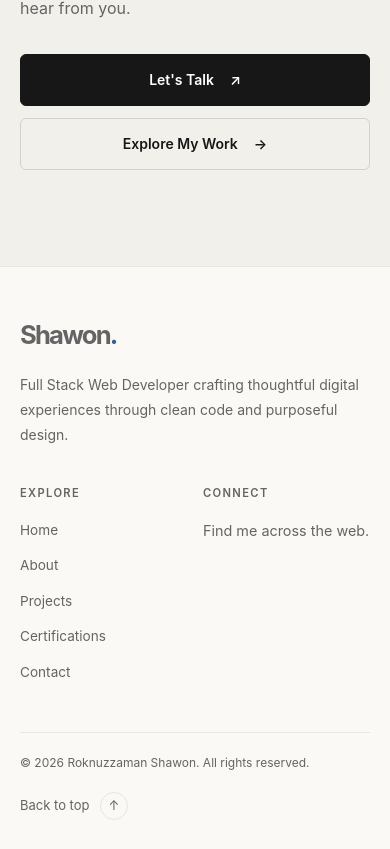
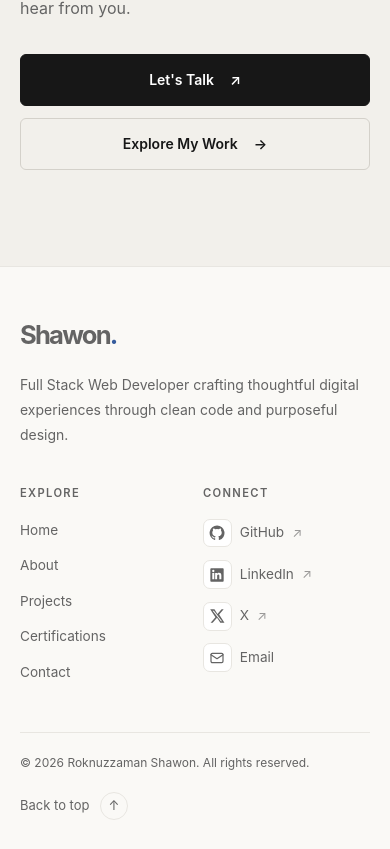
Before and after one commit to Shawon-lab-debug/shawon-portfolio, a React (Vite) app in the folder shawon-portfolio/: page / in a window 390 px wide. Shown: the part 7905-8754 px from the top of the page. Built offline with nearby package versions, Linux system fonts and the light colour scheme.

Commit message:
style: add brand-specific social icon hover effects

```diff
--- a/shawon-portfolio/src/layouts/MainLayout.css
+++ b/shawon-portfolio/src/layouts/MainLayout.css
@@ -64,7 +64,8 @@
   text-transform: uppercase;
 }
 
-.footer-link-list {
+.footer-link-list,
+.footer-social-list {
   display: flex;
   flex-direction: column;
   gap: 0.9rem;
@@ -75,9 +76,9 @@
 
 .footer-link-list a {
   display: inline-flex;
+  width: fit-content;
   align-items: center;
   gap: 0.35rem;
-  width: fit-content;
   color: var(--color-text-secondary);
   font-size: 0.9rem;
   text-decoration: none;
@@ -91,11 +92,92 @@
   transform: translateX(3px);
 }
 
-.footer-link-list a:focus-visible,
-.footer-logo:focus-visible,
-.footer-back-to-top:focus-visible {
-  outline: 2px solid var(--color-accent, #315fa8);
-  outline-offset: 5px;
+.footer-social-link {
+  display: inline-flex;
+  width: fit-content;
+  align-items: center;
+  gap: 0.75rem;
+  color: var(--color-text-secondary);
+  font-size: 0.9rem;
+  text-decoration: none;
+  transition:
+    color 180ms ease,
+    transform 180ms ease;
+}
+
+.footer-social-link:not(.footer-social-link-disabled):hover {
+  color: var(--color-text);
+  transform: translateX(3px);
+}
+
+.footer-social-icon {
+  display: inline-grid;
+  width: 2rem;
+  height: 2rem;
+  flex-shrink: 0;
+  place-items: center;
+  border: 1px solid var(--color-border);
+  border-radius: 8px;
+  background: var(--color-surface, var(--color-background));
+  color: var(--color-text);
+  transition:
+    background 220ms ease,
+    border-color 220ms ease,
+    color 220ms ease,
+    transform 220ms ease;
+}
+
+.footer-social-icon svg {
+  display: block;
+  width: 1rem;
+  height: 1rem;
+}
+
+/* GitHub: Original dark brand color */
+.footer-social-link:not(.footer-social-link-disabled):hover
+  .footer-social-icon-github {
+  border-color: #181717;
+  background: #181717;
+  color: #fff;
+}
+
+/* LinkedIn: Official brand blue */
+.footer-social-link:not(.footer-social-link-disabled):hover
+  .footer-social-icon-linkedin {
+  border-color: #0a66c2;
+  background: #0a66c2;
+  color: #fff;
+}
+
+/* X: Black background with white logo */
+.footer-social-link:not(.footer-social-link-disabled):hover
+  .footer-social-icon-x {
+  border-color: #000;
+  background: #000;
+  color: #fff;
+}
+
+/* Email: Website accent color */
+.footer-social-link:not(.footer-social-link-disabled):hover
+  .footer-social-icon-email {
+  border-color: var(--color-accent, #315fa8);
+  background: var(--color-accent, #315fa8);
+  color: #fff;
+}
+
+/* Subtle icon lift on hover */
+.footer-social-link:not(.footer-social-link-disabled):hover
+  .footer-social-icon {
+  transform: translateY(-2px);
+}
+
+.footer-social-label {
+  white-space: nowrap;
+}
+
+.footer-social-link-disabled {
+  cursor: default;
+  opacity: 0.7;
 }
 
 .footer-external {
@@ -103,11 +185,12 @@
   opacity: 0.65;
 }
 
-.footer-social-placeholder {
-  margin: 0;
-  color: var(--color-text-secondary);
-  font-size: 0.9rem;
-  line-height: 1.7;
+.footer-link-list a:focus-visible,
+.footer-social-link:focus-visible,
+.footer-logo:focus-visible,
+.footer-back-to-top:focus-visible {
+  outline: 2px solid var(--color-accent, #315fa8);
+  outline-offset: 5px;
 }
 
 .footer-bottom {
@@ -203,12 +286,24 @@
     font-size: 0.7rem;
   }
 
-  .footer-link-list {
+  .footer-link-list,
+  .footer-social-list {
     gap: 0.8rem;
   }
 
-  .footer-link-list a {
+  .footer-link-list a,
+  .footer-social-link {
     font-size: 0.85rem;
+  }
+
+  .footer-social-link {
+    gap: 0.5rem;
+  }
+
+  .footer-social-icon {
+    width: 1.8rem;
+    height: 1.8rem;
+    border-radius: 7px;
   }
 
   .footer-bottom {
@@ -227,12 +322,20 @@
 
 @media (prefers-reduced-motion: reduce) {
   .footer-link-list a,
+  .footer-social-link,
+  .footer-social-icon,
   .footer-back-to-top,
   .footer-back-to-top span {
     transition: none;
   }
 
-  .footer-link-list a:hover {
+  .footer-link-list a:hover,
+  .footer-social-link:not(.footer-social-link-disabled):hover {
+    transform: none;
+  }
+
+  .footer-social-link:not(.footer-social-link-disabled):hover
+    .footer-social-icon {
     transform: none;
   }
 
--- a/shawon-portfolio/src/layouts/MainLayout.tsx
+++ b/shawon-portfolio/src/layouts/MainLayout.tsx
@@ -14,11 +14,71 @@ const footerLinks = [
 ];
 
 const socialLinks = [
-  { label: 'GitHub', href: '' },
-  { label: 'LinkedIn', href: '' },
-  { label: 'LeetCode', href: '' },
-  { label: 'Email', href: '' },
+  {
+    label: 'GitHub',
+    href: 'https://github.com/Shawon-lab-debug',
+    icon: 'github',
+  },
+  {
+    label: 'LinkedIn',
+    href: 'https://www.linkedin.com/in/roknuzzaman-shawon-884454400/',
+    icon: 'linkedin',
+  },
+  {
+    label: 'X',
+    href: 'https://x.com/Roknuzzama24402',
+    icon: 'x',
+  },
+  {
+    label: 'Email',
+    href: 'roknuzzamanshawon2022@gmail.com',
+    icon: 'email',
+  },
 ];
+
+function SocialIcon({ name }: { name: string }) {
+  switch (name) {
+    case 'github':
+      return (
+        <svg viewBox="0 0 24 24" fill="currentColor" aria-hidden="true">
+          <path d="M12 .9a11.1 11.1 0 0 0-3.51 21.63c.56.1.76-.24.76-.54v-2.08c-3.1.67-3.76-1.32-3.76-1.32-.5-1.29-1.23-1.63-1.23-1.63-1.01-.69.08-.68.08-.68 1.12.08 1.71 1.15 1.71 1.15.99 1.7 2.6 1.21 3.23.93.1-.72.39-1.21.7-1.49-2.47-.28-5.07-1.24-5.07-5.51 0-1.22.44-2.22 1.15-3-.12-.28-.5-1.42.11-2.96 0 0 .94-.3 3.05 1.15a10.6 10.6 0 0 1 5.55 0c2.12-1.44 3.05-1.15 3.05-1.15.61 1.54.23 2.68.11 2.96.72.78 1.15 1.78 1.15 3.01 0 4.28-2.6 5.22-5.08 5.5.4.35.75 1.03.75 2.08v3.09c0 .3.2.65.77.54A11.1 11.1 0 0 0 12 .9Z" />
+        </svg>
+      );
+
+    case 'linkedin':
+      return (
+        <svg viewBox="0 0 24 24" fill="currentColor" aria-hidden="true">
+          <path d="M20.45 2H3.55C2.69 2 2 2.68 2 3.52v16.96c0 .84.69 1.52 1.55 1.52h16.9c.86 0 1.55-.68 1.55-1.52V3.52c0-.84-.69-1.52-1.55-1.52ZM7.93 18.45H4.96V9h2.97v9.45ZM6.45 7.71a1.72 1.72 0 1 1 0-3.44 1.72 1.72 0 0 1 0 3.44Zm12 10.74h-2.97v-4.6c0-1.1-.02-2.51-1.53-2.51-1.53 0-1.76 1.2-1.76 2.43v4.68H9.22V9h2.85v1.29h.04c.4-.75 1.37-1.53 2.82-1.53 3.01 0 3.57 1.98 3.57 4.55v5.14Z" />
+        </svg>
+      );
+
+    case 'x':
+      return (
+        <svg viewBox="0 0 24 24" fill="currentColor" aria-hidden="true">
+          <path d="M18.9 2H22l-6.78 7.75L23.2 22h-6.25l-4.9-7.44L5.54 22H2.4l7.25-8.29L1.8 2h6.4l4.43 6.9L18.9 2Zm-1.1 17.86h1.73L7.27 4.03H5.42L17.8 19.86Z" />
+        </svg>
+      );
+
+    case 'email':
+      return (
+        <svg
+          viewBox="0 0 24 24"
+          fill="none"
+          stroke="currentColor"
+          strokeWidth="1.8"
+          strokeLinecap="round"
+          strokeLinejoin="round"
+          aria-hidden="true"
+        >
+          <rect x="3" y="5" width="18" height="14" rx="2" />
+          <path d="m3 7 9 6 9-6" />
+        </svg>
+      );
+
+    default:
+      return null;
+  }
+}
 
 function MainLayout() {
   const handleBackToTop = () => {
@@ -67,34 +127,60 @@ function MainLayout() {
             <div className="footer-social">
               <h2 className="footer-heading">Connect</h2>
 
-              <ul className="footer-link-list">
-                {socialLinks
-                  .filter((link) => link.href.trim() !== '')
-                  .map((link) => (
+              <ul className="footer-social-list">
+                {socialLinks.map((link) => (
                   <li key={link.label}>
-                      {link.label === 'Email' ? (
-                        <a href={`mailto:${link.href}`}>{link.label}</a>
-                      ) : (
+                    {link.href.trim() !== '' ? (
                       <a
-                          href={link.href}
-                          target="_blank"
-                          rel="noreferrer"
+                        className="footer-social-link"
+                        href={
+                          link.icon === 'email'
+                            ? `mailto:${link.href}`
+                            : link.href
+                        }
+                        target={link.icon === 'email' ? undefined : '_blank'}
+                        rel={link.icon === 'email' ? undefined : 'noreferrer'}
+                        aria-label={link.label}
+                        title={link.label}
                       >
+                        <span
+                          className={`footer-social-icon footer-social-icon-${link.icon}`}
+                        >
+                          <SocialIcon name={link.icon} />
+                        </span>
+
+                        <span className="footer-social-label">
                           {link.label}
-                          <span className="footer-external" aria-hidden="true">
+                        </span>
+
+                        {link.icon !== 'email' && (
+                          <span
+                            className="footer-external"
+                            aria-hidden="true"
+                          >
                             ↗
                           </span>
+                        )}
                       </a>
+                    ) : (
+                      <span
+                        className="footer-social-link footer-social-link-disabled"
+                        title={`${link.label} link not added yet`}
+                      >
+                        <span
+                          className={`footer-social-icon footer-social-icon-${link.icon}`}
+                        >
+                          <SocialIcon name={link.icon} />
+                        </span>
+
+                        <span className="footer-social-label">
+                          {link.label}
+                        </span>
+                      </span>
                     )}
                   </li>
                 ))}
               </ul>
-
-              {socialLinks.every((link) => link.href.trim() === '') && (
-                <p className="footer-social-placeholder">
-                  Find me across the web.
-                </p>
-              )}
             </div>
           </div>
 
```
Lines whose indentation alone changed are shown as unchanged.
